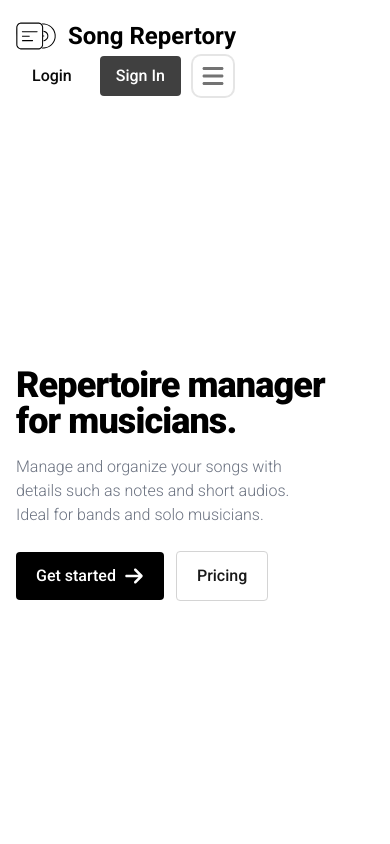
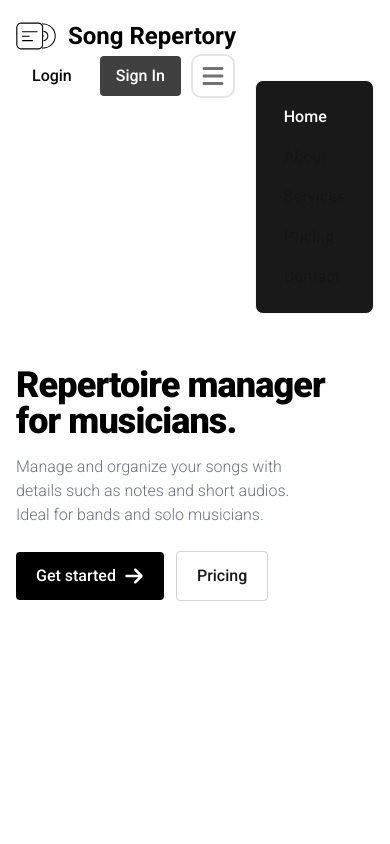
Before and after one commit to joshtin2505/song-repertory, a Next.js app: page / in a window 390 px wide. Both pictures are taken after a click on the button "Open main menu". Shown: the top 844 px of the page. Built offline with nearby package versions, Linux system fonts and the light colour scheme.

Commit message:
refactor: Update NavBar component to include responsive menu button

```diff
--- a/src/components/NavBar.tsx
+++ b/src/components/NavBar.tsx
@@ -3,13 +3,15 @@
 import Link from 'next/link'
 import { FaBars } from 'react-icons/fa6'
 import { Logo, LogoDark } from './Logo'
+import { useState } from 'react'
 
 export function NavBar() {
+  const [isMenuOpen, setIsMenuOpen] = useState(false)
   return (
     <header className="w-full bg-white border-gray-200 dark:bg-black/50 backdrop-blur backdrop-saturate-150 border-b border-white/10">
-      <nav className="flex flex-wrap items-center justify-between mx-auto p-4">
+      <nav className="flex flex-wrap items-center justify-between mx-auto p-4 relative">
         <Link
-          href="https://flowbite.com/"
+          href="/"
           className="flex items-center space-x-3 rtl:space-x-reverse"
           rel="noopener noreferrer"
           target="_blank"
@@ -23,12 +25,17 @@ export function NavBar() {
 
         <ul
           id="navbar-default"
-          className="hidden lg:flex w-auto font-medium flex-col p-4 md:p-0 mt-4 border border-neutral-100 rounded-lg md:flex-row md:space-x-8 rtl:space-x-reverse md:mt-0 md:border-0 dark:border-neutral-700"
+          className={
+            ' lg:flex w-auto font-medium flex-col p-4 lg:p-0 mt-4 border border-neutral-100 rounded-lg lg:flex-row lg:space-x-8 rtl:space-x-reverse lg:mt-0 lg:border-0 dark:border-neutral-700 ' +
+            (isMenuOpen
+              ? 'max-lg:flex max-lg:absolute max-lg:top-16 max-lg:right-4 max-lg:bg-black/90 max-lg:backdrop-blur-md max-lg:backdrop-saturate-150'
+              : 'max-lg:hidden')
+          }
         >
           <li>
             <Link
               href="#"
-              className="block py-2 px-3 text-white rounded md:text-neutral-700 md:p-0 dark:text-white md:dark:text-neutral-500"
+              className="block py-2 px-3 text-white rounded lg:text-neutral-700 lg:p-0 dark:text-white lg:dark:text-neutral-500"
               aria-current="page"
             >
               Home
@@ -37,7 +44,7 @@ export function NavBar() {
           <li>
             <Link
               href="#"
-              className="block py-2 px-3 text-neutral-900 rounded hover:bg-neutral-100 md:hover:bg-transparent md:border-0 md:hover:text-neutral-700 md:p-0 dark:text-white md:dark:hover:text-neutral-500 dark:hover:bg-neutral-700 dark:hover:text-white md:dark:hover:bg-transparent"
+              className="block py-2 px-3 text-neutral-900 rounded hover:bg-neutral-100 lg:hover:bg-transparent lg:border-0 lg:hover:text-neutral-700 lg:p-0 dark:text-white lg:dark:hover:text-neutral-500 dark:hover:bg-neutral-700 dark:hover:text-white lg:dark:hover:bg-transparent"
             >
               About
             </Link>
@@ -45,7 +52,7 @@ export function NavBar() {
           <li>
             <Link
               href="#"
-              className="block py-2 px-3 text-neutral-900 rounded hover:bg-neutral-100 md:hover:bg-transparent md:border-0 md:hover:text-neutral-700 md:p-0 dark:text-white md:dark:hover:text-neutral-500 dark:hover:bg-neutral-700 dark:hover:text-white md:dark:hover:bg-transparent"
+              className="block py-2 px-3 text-neutral-900 rounded hover:bg-neutral-100 lg:hover:bg-transparent lg:border-0 lg:hover:text-neutral-700 lg:p-0 dark:text-white lg:dark:hover:text-neutral-500 dark:hover:bg-neutral-700 dark:hover:text-white lg:dark:hover:bg-transparent"
             >
               Services
             </Link>
@@ -53,7 +60,7 @@ export function NavBar() {
           <li>
             <Link
               href="#"
-              className="block py-2 px-3 text-neutral-900 rounded hover:bg-neutral-100 md:hover:bg-transparent md:border-0 md:hover:text-neutral-700 md:p-0 dark:text-white md:dark:hover:text-neutral-500 dark:hover:bg-neutral-700 dark:hover:text-white md:dark:hover:bg-transparent"
+              className="block py-2 px-3 text-neutral-900 rounded hover:bg-neutral-100 lg:hover:bg-transparent lg:border-0 lg:hover:text-neutral-700 lg:p-0 dark:text-white lg:dark:hover:text-neutral-500 dark:hover:bg-neutral-700 dark:hover:text-white lg:dark:hover:bg-transparent"
             >
               Pricing
             </Link>
@@ -61,7 +68,7 @@ export function NavBar() {
           <li>
             <Link
               href="#"
-              className="block py-2 px-3 text-neutral-900 rounded hover:bg-neutral-100 md:hover:bg-transparent md:border-0 md:hover:text-neutral-700 md:p-0 dark:text-white md:dark:hover:text-neutral-500 dark:hover:bg-neutral-700 dark:hover:text-white md:dark:hover:bg-transparent"
+              className="block py-2 px-3 text-neutral-900 rounded hover:bg-neutral-100 lg:hover:bg-transparent lg:border-0 lg:hover:text-neutral-700 lg:p-0 dark:text-white lg:dark:hover:text-neutral-500 dark:hover:bg-neutral-700 dark:hover:text-white lg:dark:hover:bg-transparent"
             >
               Contact
             </Link>
@@ -81,6 +88,7 @@ export function NavBar() {
             Sign In
           </button>
           <button
+            onClick={() => setIsMenuOpen(!isMenuOpen)}
             data-collapse-toggle="navbar-default"
             type="button"
             className="inline-flex items-center p-2 w-10 h-10 justify-center text-sm text-neutral-500 rounded-lg lg:hidden hover:bg-neutral-100 focus:outline-none focus:ring-2 focus:ring-neutral-200 dark:text-neutral-400 dark:hover:bg-neutral-700 dark:focus:ring-neutral-600"
```
